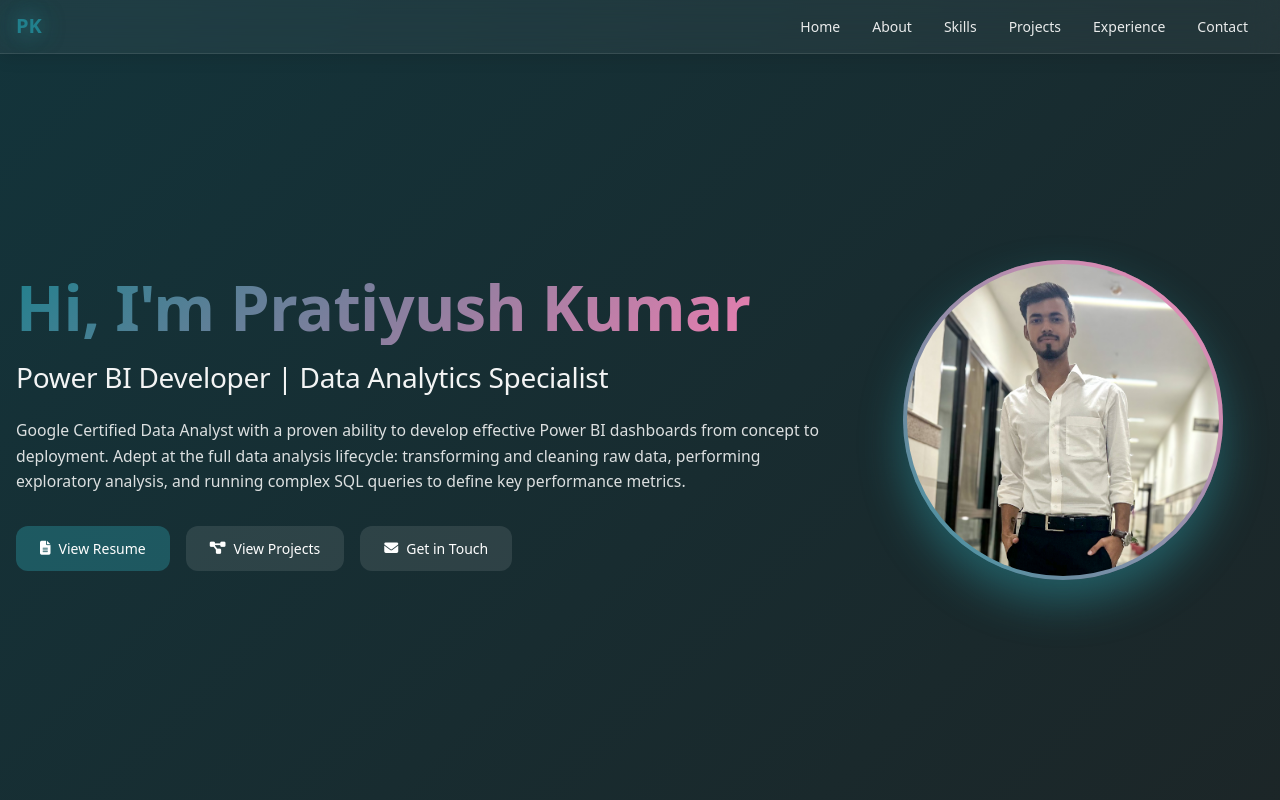
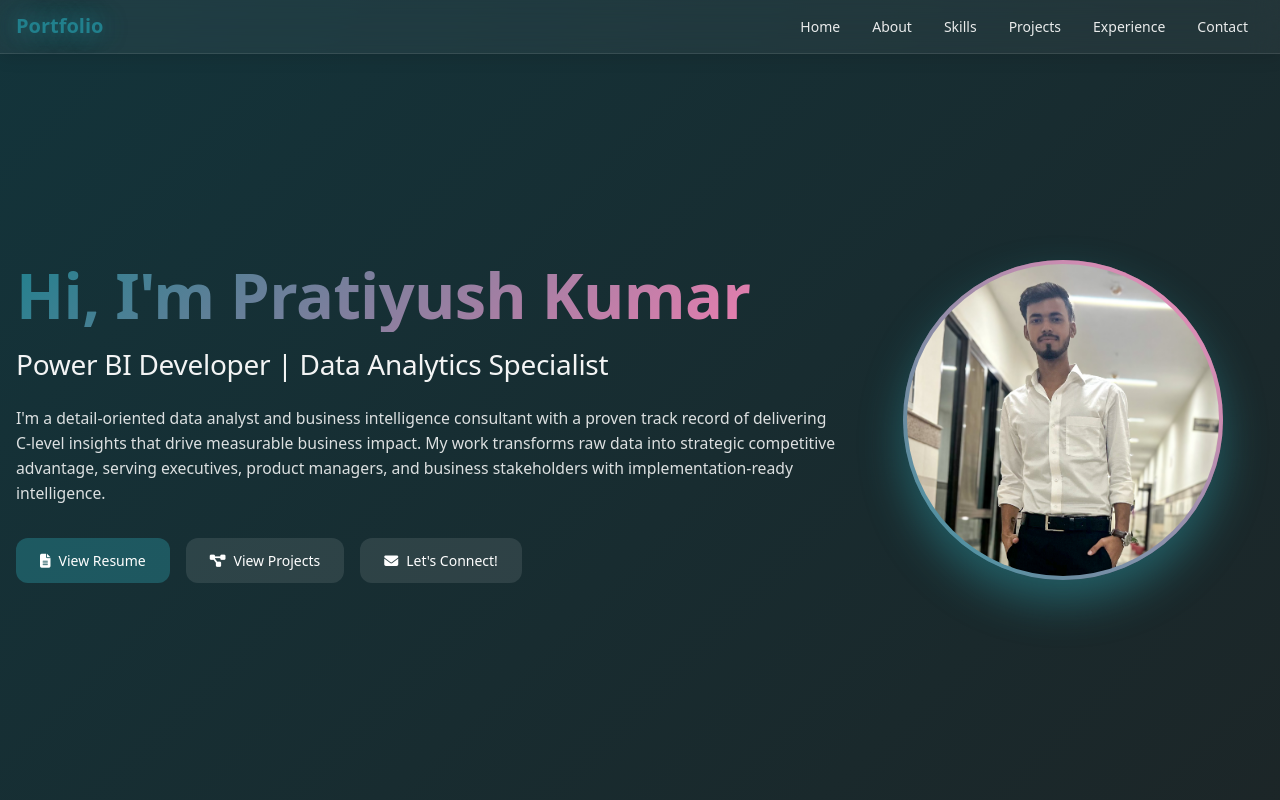
Before and after one commit to Pratiyushhh/Portfolio-website, a plain HTML site: page index.html in a window 1280 px wide. Shown: the top 800 px of the page. Drawn offline with nearby package versions, Linux system fonts and the light colour scheme; a web font is replaced by a local one.

Commit message:
Updated text

```diff
--- a/app.js
+++ b/app.js
@@ -12,6 +12,7 @@ const portfolioData = {
     "github": "https://github.com/Pratiyushhh",
     "profilePhoto": "assets/IMG_0701.jpg",
     "resumeLink": "assets/Pratiyush_Resume.pdf",
+    "intro": "I'm a detail-oriented data analyst and business intelligence consultant with a proven track record of delivering C-level insights that drive measurable business impact. My work transforms raw data into strategic competitive advantage, serving executives, product managers, and business stakeholders with implementation-ready intelligence.",
     "summary": "Google Certified Data Analyst with a proven ability to develop effective Power BI dashboards from concept to deployment. Adept at the full data analysis lifecycle: transforming and cleaning raw data, performing exploratory analysis, and running complex SQL queries to define key performance metrics."
   },
   "skills": [
@@ -97,7 +98,7 @@ const portfolioData = {
   }
 };
 
-// Enhanced utility function for smooth scrolling
+// Utility function for smooth scrolling
 const scrollToElement = (elementId) => {
   setTimeout(() => {
     const element = document.querySelector(elementId);
@@ -144,7 +145,7 @@ const Navigation = () => {
           onClick={(e) => handleNavClick('#home', e)}
           style={{ cursor: 'pointer' }}
         >
-          PK
+          Portfolio
         </a>
 
         <button
@@ -176,7 +177,7 @@ const Navigation = () => {
   );
 };
 
-// Hero Section Component with three buttons
+// Hero Section Component
 const HeroSection = () => {
   const { personalInfo } = portfolioData;
 
@@ -208,7 +209,7 @@ const HeroSection = () => {
             <div className="hero-content">
               <h1 className="animate-fade-in">Hi, I'm {personalInfo.name}</h1>
               <h2 className="animate-fade-in animate-delay-1">{personalInfo.title}</h2>
-              <p className="animate-fade-in animate-delay-2">{personalInfo.summary}</p>
+              <p className="animate-fade-in animate-delay-2">{personalInfo.intro}</p>
               <div className="hero-buttons animate-fade-in animate-delay-3">
                 <button
                   className="btn-glass btn-primary"
@@ -232,7 +233,7 @@ const HeroSection = () => {
                   type="button"
                 >
                   <i className="fas fa-envelope"></i>
-                  Get in Touch
+                  Let's Connect!
                 </button>
               </div>
             </div>
@@ -321,7 +322,7 @@ const AboutSection = () => {
   );
 };
 
-// Skills Section Component with enhanced text visibility
+// Skills Section Component
 const SkillsSection = () => {
   const { skills } = portfolioData;
 
@@ -423,7 +424,7 @@ const ExperienceSection = () => {
   );
 };
 
-// Projects Section Component with enhanced structure
+// Projects Section Component
 const ProjectsSection = () => {
   const { projects } = portfolioData;
 
@@ -464,11 +465,11 @@ const ProjectsSection = () => {
               <div className={`project-card animate-delay-${index + 1}`}>
                 <div className="project-card-body">
                   <div className="project-title">
-                    {/* Project Title - Large, bold heading */}
+                    {/* Project Title */}
                     <h4>{project.title}</h4>
                   </div>
 
-                  {/* Tech Stack - Styled badges/pills */}
+                  {/* Tech Stack */}
                   <div className="project-tools">
                     {project.tools.map((tool, toolIndex) => (
                       <span key={toolIndex} className="tool-tag">
@@ -477,7 +478,7 @@ const ProjectsSection = () => {
                     ))}
                   </div>
 
-                  {/* Project Description - Clean achievements */}
+                  {/* Project Description - achievements */}
                   <div className="project-achievements">
                     <ul class="styled-ul">
                       {project.achievements.map((achievement, achIndex) => (
@@ -488,7 +489,7 @@ const ProjectsSection = () => {
                     </ul>
                   </div>
 
-                  {/* Button Section - Fixed at bottom */}
+                  {/* Button Section */}
                   <div className="project-buttons">
                     <button
                       className="btn-glass btn-glass-small"
@@ -583,7 +584,7 @@ const ContactSection = () => {
     <section id="contact" className="section section-animate">
       <div className="container">
         <div className="section-title">
-          <h2>Get In Touch</h2>
+          <h2>Let's Connect!</h2>
         </div>
         <div className="row">
           <div className="col-lg-10 mx-auto">
@@ -686,7 +687,7 @@ const ContactSection = () => {
 // Main App Component
 const App = () => {
   useEffect(() => {
-    // Add padding top to body to account for fixed navbar
+    // Padding top to body to account for fixed navbar
     document.body.style.paddingTop = '80px';
 
     // Ensure smooth scrolling is enabled
```
Also changed, not shown: style.css (+5 -7 lines).
